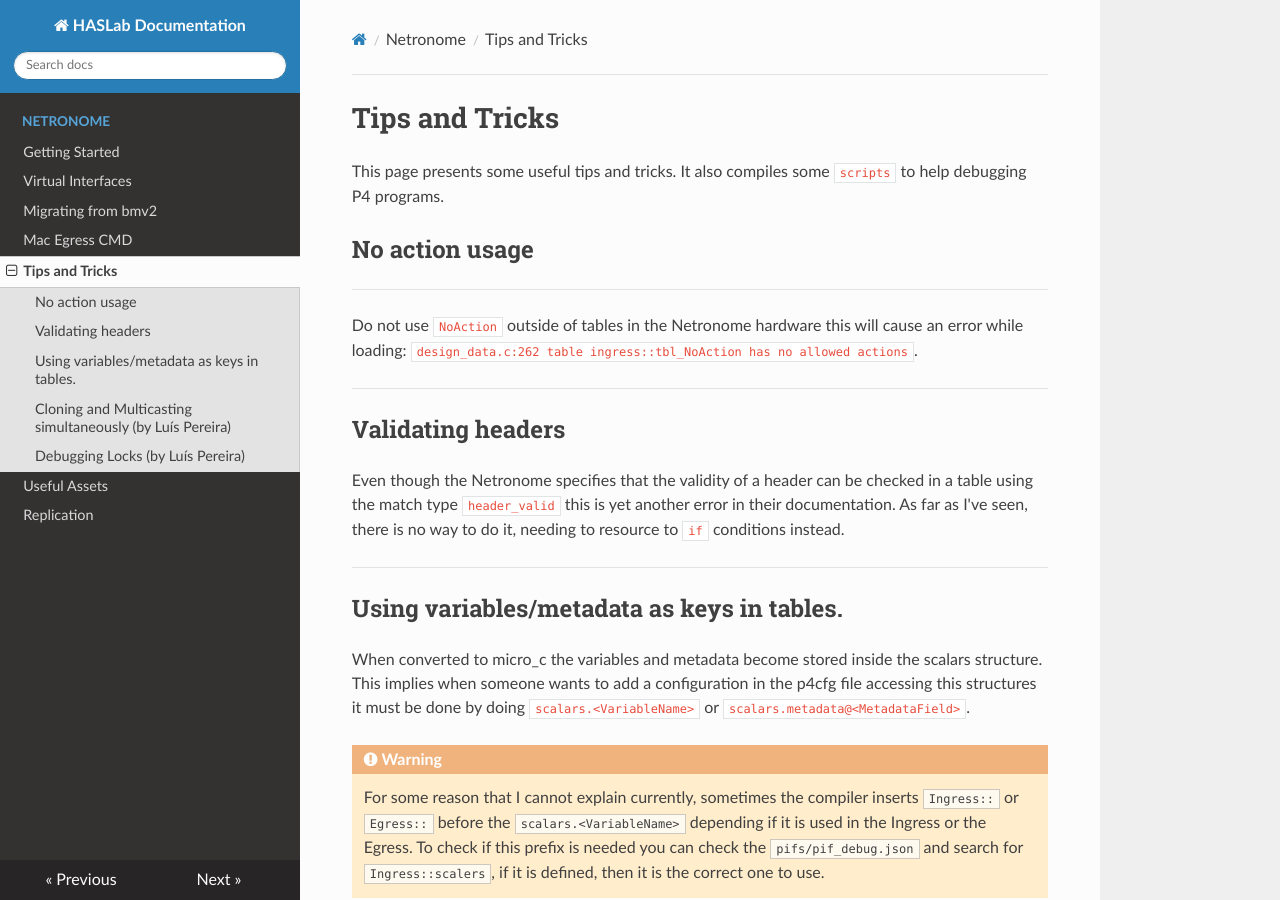
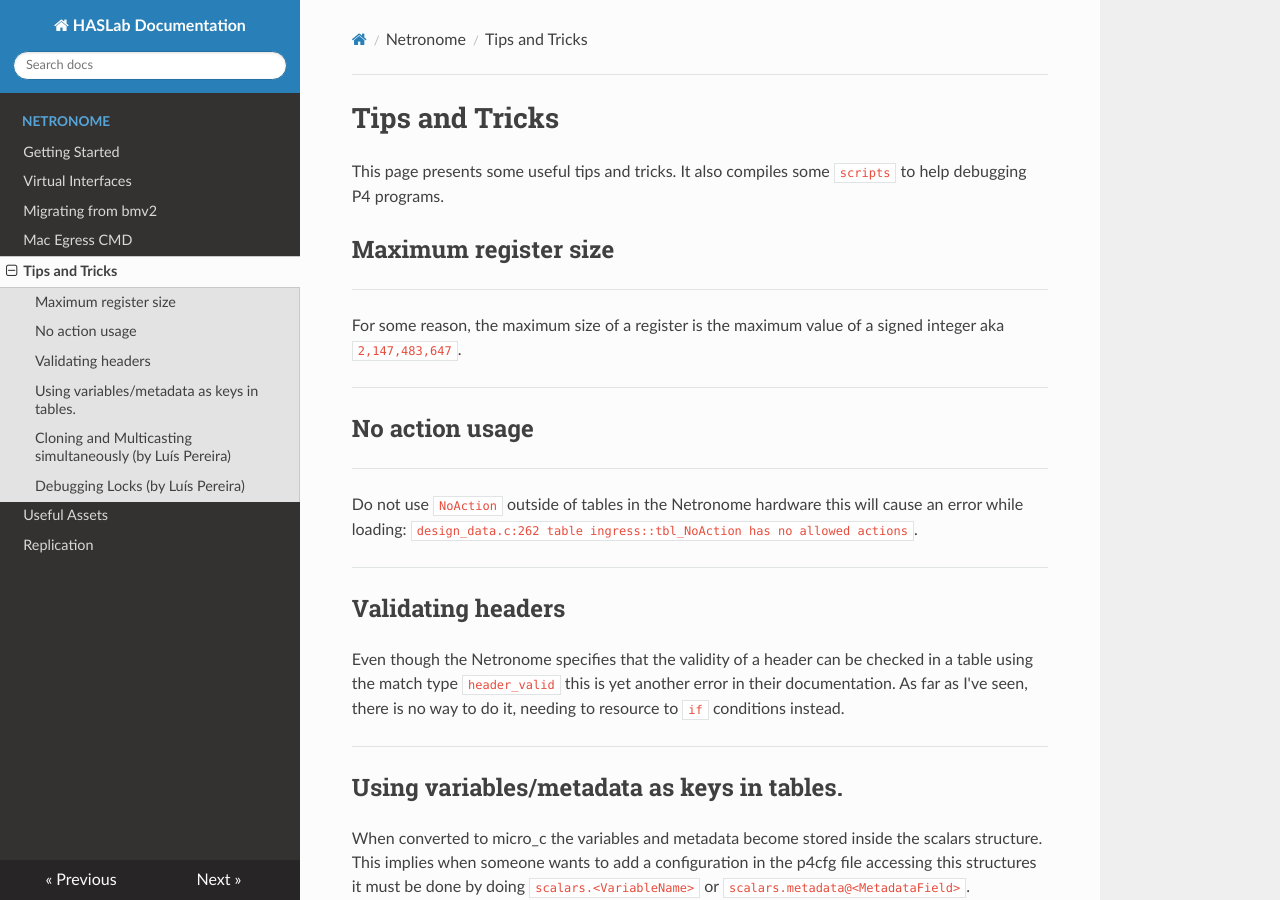
Before and after one commit to RuiCunhaM/netronome-p4-documentation, an MkDocs documentation site: the page built from docs/tips.md, in a window 1280 px wide and 900 px high. Built offline with MkDocs 1.6.1, drawn with Linux system fonts in a browser that asks for light colours; nearby versions of some CDN libraries.

Commit message:
feat: add information on maximum register size ~

```diff
--- a/docs/tips.md
+++ b/docs/tips.md
@@ -1,6 +1,12 @@
 # Tips and Tricks
 
 This page presents some useful tips and tricks. It also compiles some `scripts` to help debugging P4 programs.
+
+## Maximum register size
+---
+For some reason, the maximum size of a register is the maximum value of a signed integer aka `2,147,483,647`.
+
+---
 
 ## No action usage
 ---
```
